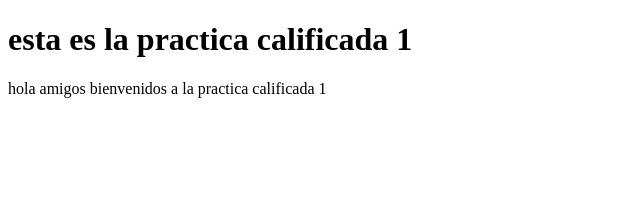
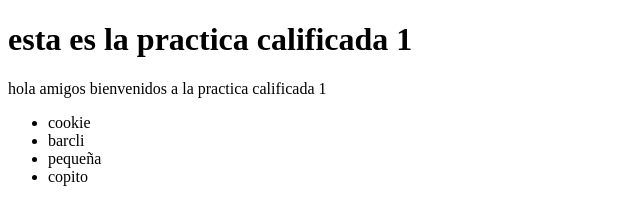
Before and after one commit to kevindandrew/Funval-G5, a plain HTML site: page practica-1/index.html in a window 1280 px wide. Shown: the whole page, without its empty margins (0-640 px from the left). Drawn offline with Linux system fonts and the light colour scheme.

Commit message:
agregar lista de elementos a la práctica calificada 1

```diff
--- a/practica-1/index.html
+++ b/practica-1/index.html
@@ -8,4 +8,10 @@
   <body>
     <h1>esta es la practica calificada 1</h1>
     <p>hola amigos bienvenidos a la practica calificada 1</p>
+    <ul>
+      <li>cookie</li>
+      <li>barcli</li>
+      <li>pequeña</li>
+      <li>copito</li>
+    </ul>
 </html>
```
